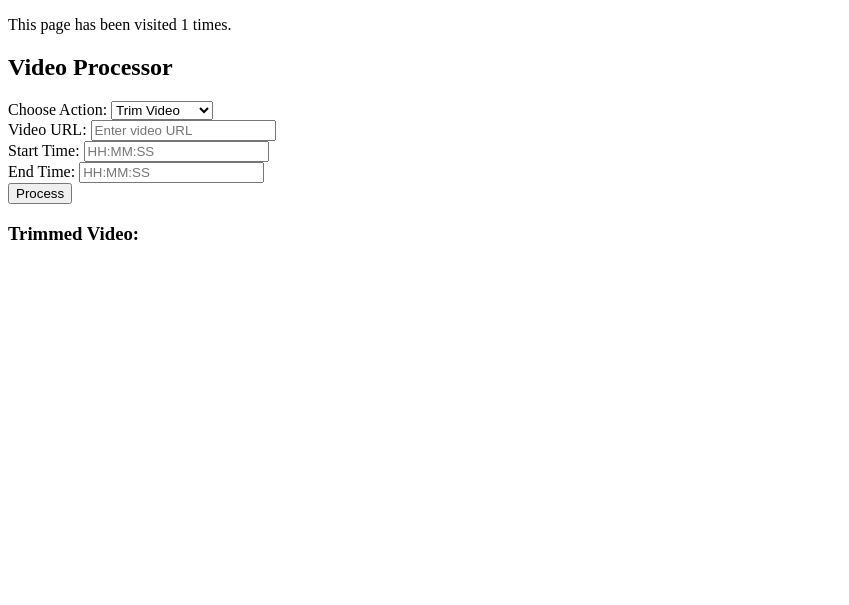
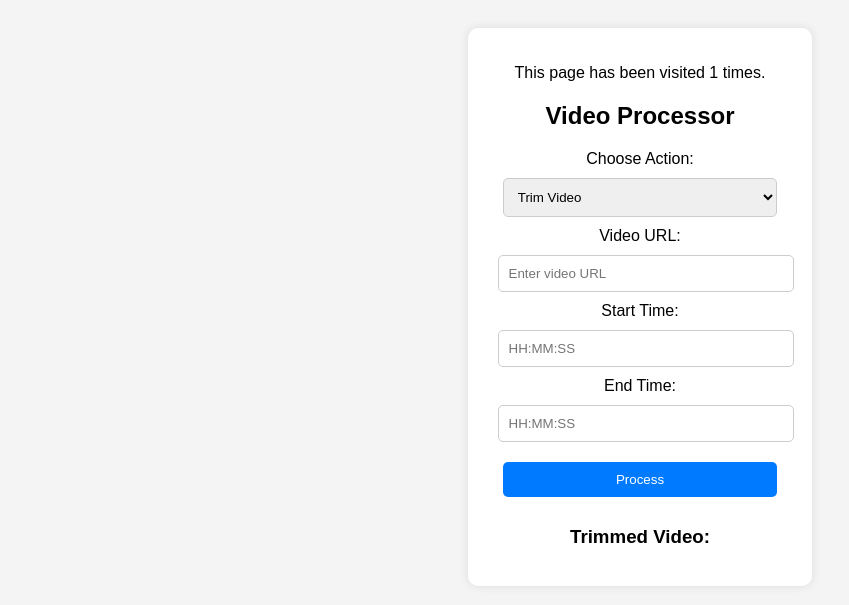
Before and after one commit to MaorS-Dig/first_exercise, a Flask app: template templates/index.html in a window 1280 px wide. Shown: the top 605 px of the page, without its empty margins (0-849 px from the left). Run offline with Flask 3, Linux system fonts and the light colour scheme; the template is opened without the code that fills it: most values are stand-ins (such as "Sample title", 1, 10 or a date in 2020).

Commit message:
added UI

```diff
--- a/app.py
+++ b/app.py
@@ -49,9 +49,7 @@ def serve_video(filename):
     print(f"📢 Serving video from: {video_path}")
     return send_from_directory(video_directory, filename)
 
-@app.route('/watch')
-def watch_video():
-        return render_template("watch.html")
+
 
 
 '''
@@ -68,8 +66,8 @@ Can use curl -X POST http://127.0.0.1:8000/trim \
 def trim_video():
     data = request.json
     url = data.get('url')
-    start = data.get('start')  # Format: HH:MM:SS or seconds
-    end = data.get('end')  # Format: HH:MM:SS or seconds
+    start = data.get('start')
+    end = data.get('end')
 
     if not url or start is None or end is None:
         return jsonify({"error": "Missing parameters (url, start, end)"}), 400
@@ -80,13 +78,11 @@ def trim_video():
             return jsonify({"error": "Failed to fetch video from URL"}), 400
 
         temp_input = "temp_input.mp4"
-        temp_output = "temp_output_trimmed.mp4"
-
+        temp_output = "output_video.mp4"  # Ensure a fixed output name
 
         with open(temp_input, "wb") as f:
             for chunk in response.iter_content(chunk_size=1024):
                 f.write(chunk)
-
 
         command = [
             "ffmpeg", "-i", temp_input,
@@ -102,10 +98,14 @@ def trim_video():
         if result.returncode != 0:
             return jsonify({"error": "FFmpeg processing failed", "details": result.stderr.decode()}), 500
 
-        save_file(temp_output)
+        save_file(temp_output)  # Ensure this function saves in the right location
 
-        # Return the video URL to be displayed on the webpage
-        return jsonify({"message": "Processing complete", "redirect_url": "/watch"}), 200
+        # Correctly return the video filename for the frontend
+        return jsonify({"video_filename": "output_video.mp4"}), 200
+
+    except Exception as e:
+        return jsonify({"error": str(e)}), 500
+
 
 
 
--- a/templates/index.html
+++ b/templates/index.html
@@ -4,6 +4,48 @@
     <meta charset="UTF-8">
     <meta name="viewport" content="width=device-width, initial-scale=1.0">
     <title>Video Processor</title>
+    <style>
+        body {
+            font-family: Arial, sans-serif;
+            background-color: #f4f4f4;
+            text-align: center;
+            padding: 20px;
+        }
+        .container {
+            background: white;
+            padding: 20px;
+            border-radius: 10px;
+            box-shadow: 0 0 10px rgba(0, 0, 0, 0.1);
+            display: inline-block;
+        }
+        input, select, button {
+            margin: 10px;
+            padding: 10px;
+            width: 90%;
+            max-width: 400px;
+            border: 1px solid #ccc;
+            border-radius: 5px;
+        }
+        button {
+            background-color: #007bff;
+            color: white;
+            cursor: pointer;
+            border: none;
+        }
+        button:hover {
+            background-color: #0056b3;
+        }
+        .loading {
+            display: none;
+            font-size: 18px;
+            color: #007bff;
+        }
+        video, audio {
+            margin-top: 20px;
+            width: 100%;
+            max-width: 500px;
+        }
+    </style>
     <script>
         function updateForm() {
             const action = document.getElementById("action").value;
@@ -16,9 +58,13 @@
             const url = document.getElementById("video_url").value;
             const start = document.getElementById("start_time").value;
             const end = document.getElementById("end_time").value;
+            const loadingIndicator = document.getElementById("loading");
+            const processButton = document.getElementById("process_button");
+
+            loadingIndicator.style.display = "block";
+            processButton.style.display = "none";
 
             const endpoint = action === "trim" ? "/trim" : "/extract_audio";
-
             const response = await fetch(endpoint, {
                 method: "POST",
                 headers: { "Content-Type": "application/json" },
@@ -26,24 +72,28 @@
             });
 
             const data = await response.json();
+            loadingIndicator.style.display = "none";
 
             if (response.ok) {
                 if (action === "trim") {
-                    document.getElementById("video_player").src = data.video_url;
+                    document.getElementById("video_player").src = `/video/${data.video_filename}`;
                     document.getElementById("video_player").style.display = "block";
                 } else {
-                    document.getElementById("audio_player").src = data.audio_url;
+                    if (action === "extract_audio") {
+                    document.getElementById("audio_player").src = data.audio_url;  // Use `audio_url` instead of `audio_filename`
                     document.getElementById("audio_player").style.display = "block";
+                    }
                 }
             } else {
                 alert("Error: " + data.error);
             }
+            processButton.style.display = "block";
         }
     </script>
 </head>
 <body>
+    <div class="container">
         <p>This page has been visited {{ count }} times.</p>
-
         <h2>Video Processor</h2>
 
         <label>Choose Action:</label>
@@ -61,12 +111,18 @@
         <label>End Time:</label>
         <input type="text" id="end_time" placeholder="HH:MM:SS"><br>
 
-    <button onclick="processVideo()">Process</button>
+        <button id="process_button" onclick="processVideo()">Process</button>
+        <p id="loading" class="loading">Processing, please wait...</p>
 
-    <h3 id="video_section">Trimmed Video:</h3>
+        <div id="video_section">
+            <h3>Trimmed Video:</h3>
             <video id="video_player" controls style="display: none;"></video>
+        </div>
 
-    <h3 id="audio_section" style="display: none;">Extracted Audio:</h3>
+        <div id="audio_section" style="display: none;">
+            <h3>Extracted Audio:</h3>
             <audio id="audio_player" controls style="display: none;"></audio>
+        </div>
+    </div>
 </body>
 </html>
```
Also changed, not shown: templates/watch.html (deleted, +0 -23 lines). Lines whose indentation alone changed are shown as unchanged.
